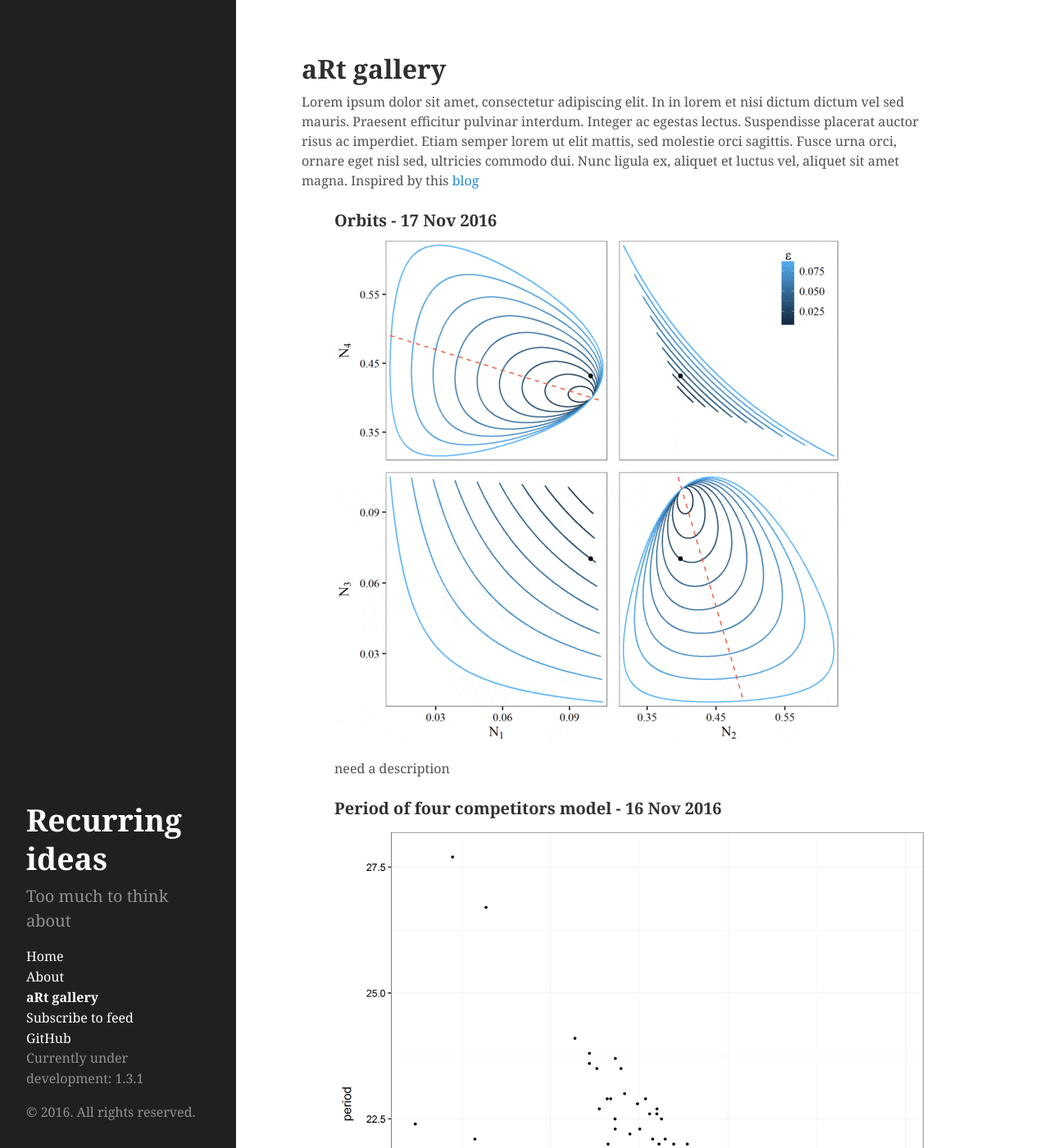
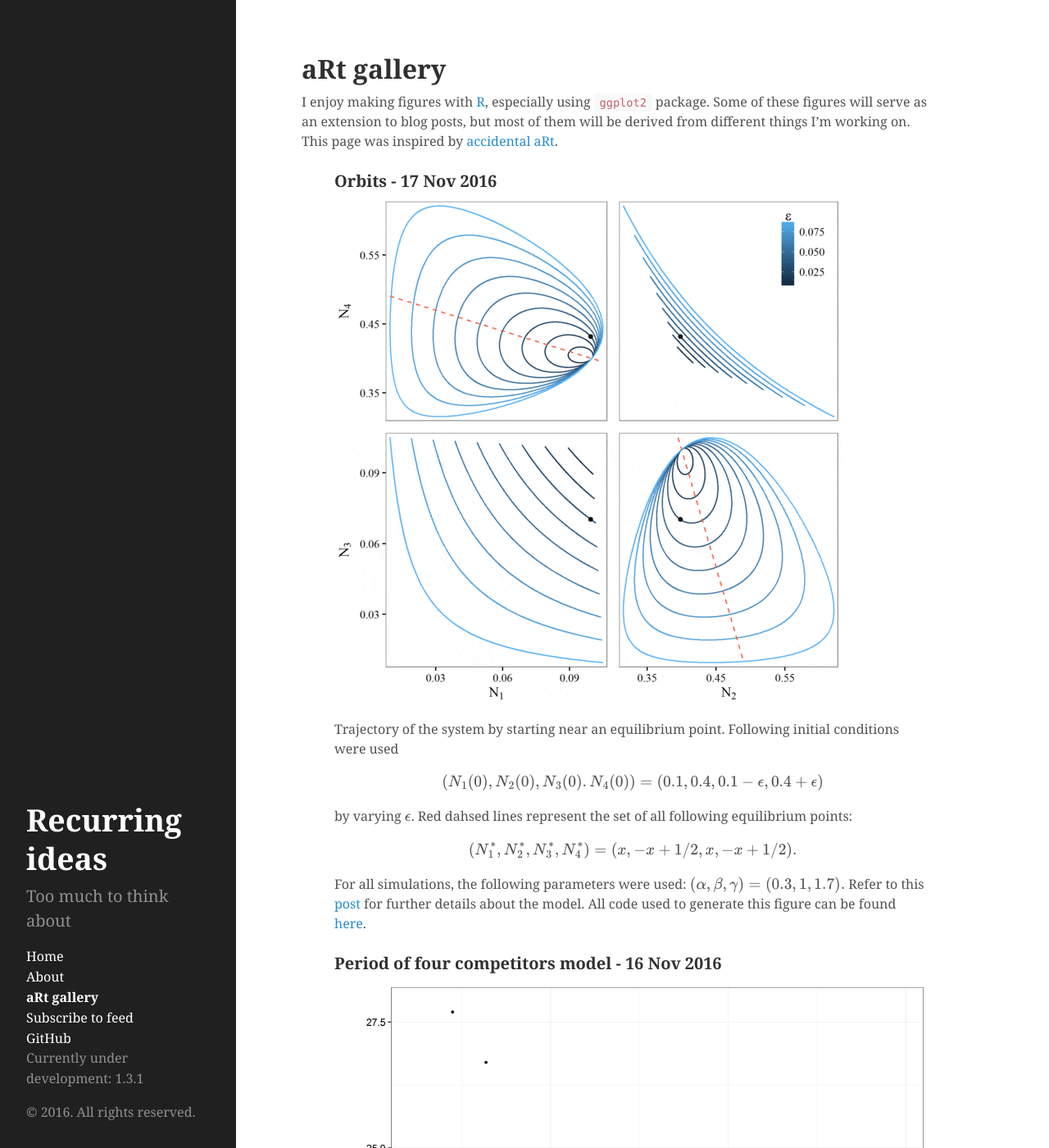
Before and after one commit to parksw3/parksw3.github.io, a Jekyll site: the page built from gallery.md, in a window 1280 px wide and 1400 px high. Shown: the whole window at 82% size. Built offline with Jekyll 4.4.1, drawn with Linux system fonts in a browser that asks for light colours; formulas are drawn with MathJax 3; some of the changed text lies outside the part shown.

Commit message:
launching gallery

```diff
--- a/gallery.md
+++ b/gallery.md
@@ -3,7 +3,7 @@ layout: page
 title: aRt gallery
 ---
 
-Lorem ipsum dolor sit amet, consectetur adipiscing elit. In in lorem et nisi dictum dictum vel sed mauris. Praesent efficitur pulvinar interdum. Integer ac egestas lectus. Suspendisse placerat auctor risus ac imperdiet. Etiam semper lorem ut elit mattis, sed molestie orci sagittis. Fusce urna orci, ornare eget nisl sed, ultricies commodo dui. Nunc ligula ex, aliquet et luctus vel, aliquet sit amet magna. Inspired by this [blog](http://accidental-art.tumblr.com/)
+I enjoy making figures with [R](https://www.r-project.org/), especially using `ggplot2` package. Some of these figures will serve as an extension to blog posts, but most of them will be derived from different things I'm working on. This page was inspired by [accidental aRt](http://accidental-art.tumblr.com/).
 
 <ul class="gallery">
   {% for image in site.photo_gallery reversed %}
```
Also changed, not shown: _photo_gallery/2016-11-16-period.md (+1 -1 lines), _photo_gallery/2016-11-17-cycle.md (+13 -1 lines).
